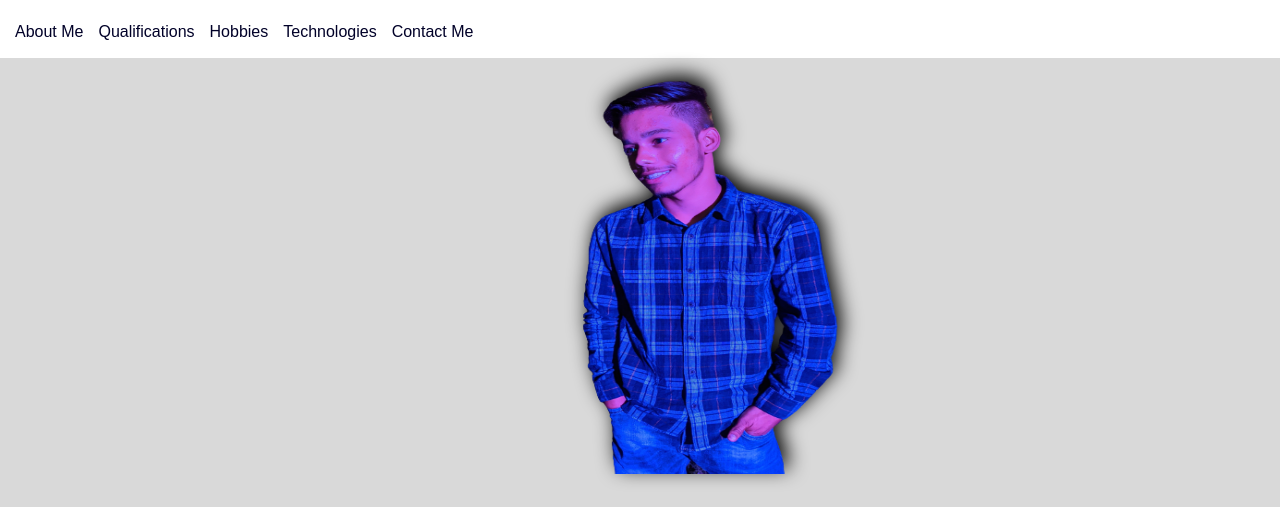
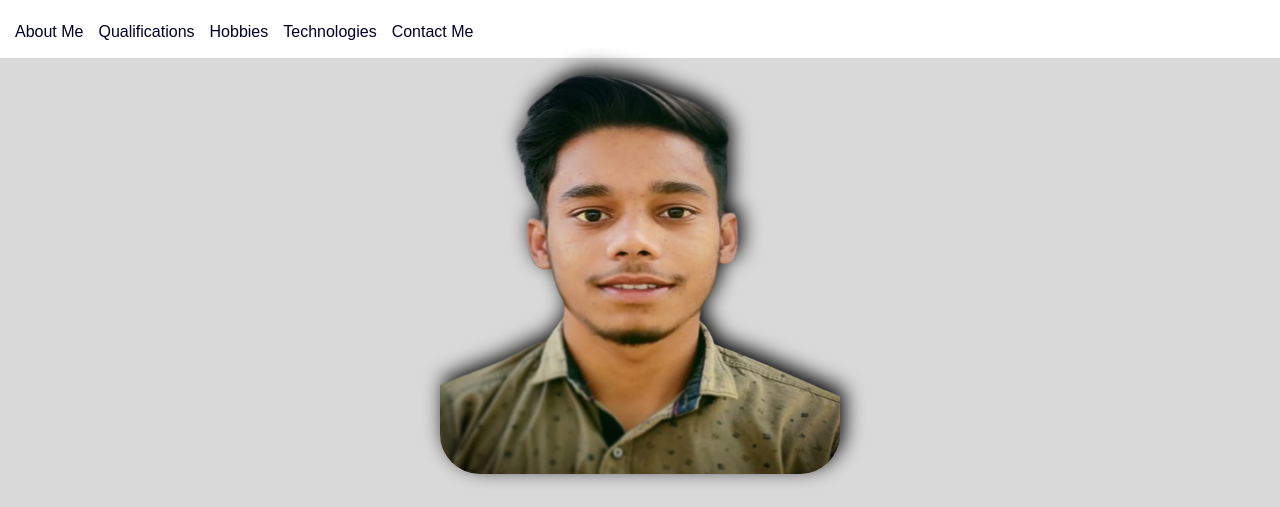
Before and after one commit to vishutrickcoder/portfolio, a plain HTML site: page index.html in a window 1280 px wide. Shown: the top 507 px of the page. Drawn offline with Linux system fonts and the light colour scheme.

Commit message:
adding some thing

```diff
--- a/index.html
+++ b/index.html
@@ -31,7 +31,9 @@
     </header>
   <main class="container">
    <section class="intro">
-    <img id="profile-pic" src="./img/vishal-background.png" alt="Vishal's Photo">
+    <!-- <img id="profile-pic" src="./img/vishal-background.png" alt="Vishal's Photo"> -->
+    <img id="profile-pic" src="./img/Vishal_img.png" alt="Vishal's Photo">
+
     <h1>Hi i'm Vishal</h1>
     <p>I am <span id="dynamic-text" class="dynamic-text-color"></span></p>
     <p class="social-links">
--- a/style.css
+++ b/style.css
@@ -92,7 +92,7 @@ section{
 }
 
 #profile-pic{
-    /* border-radius: 50%; */
+    border-radius: 10%;
     height: 400px;
     width: 400px;
     filter: drop-shadow(4px -6px 10px black);
```
Also changed, not shown: img/Vishal_img.png (added).
